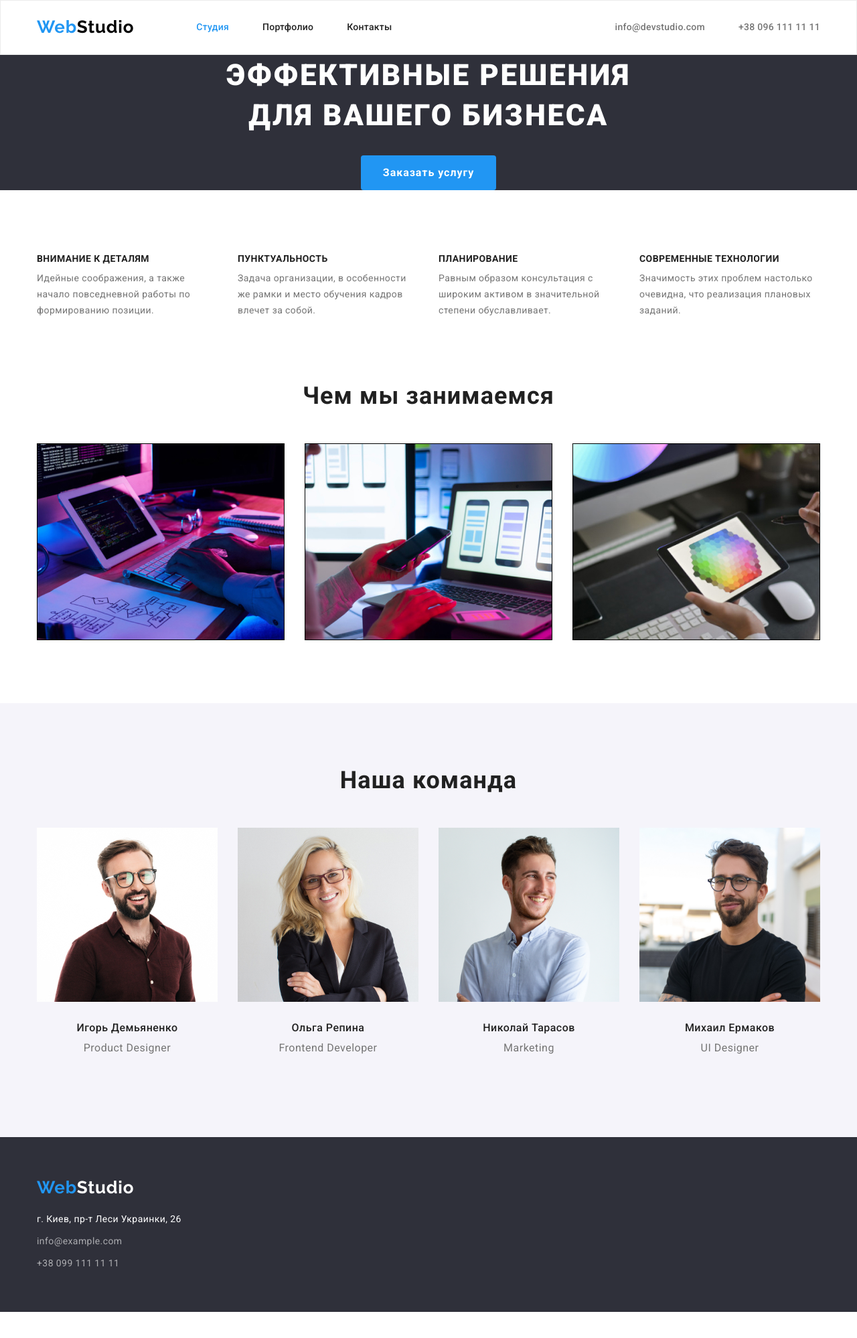
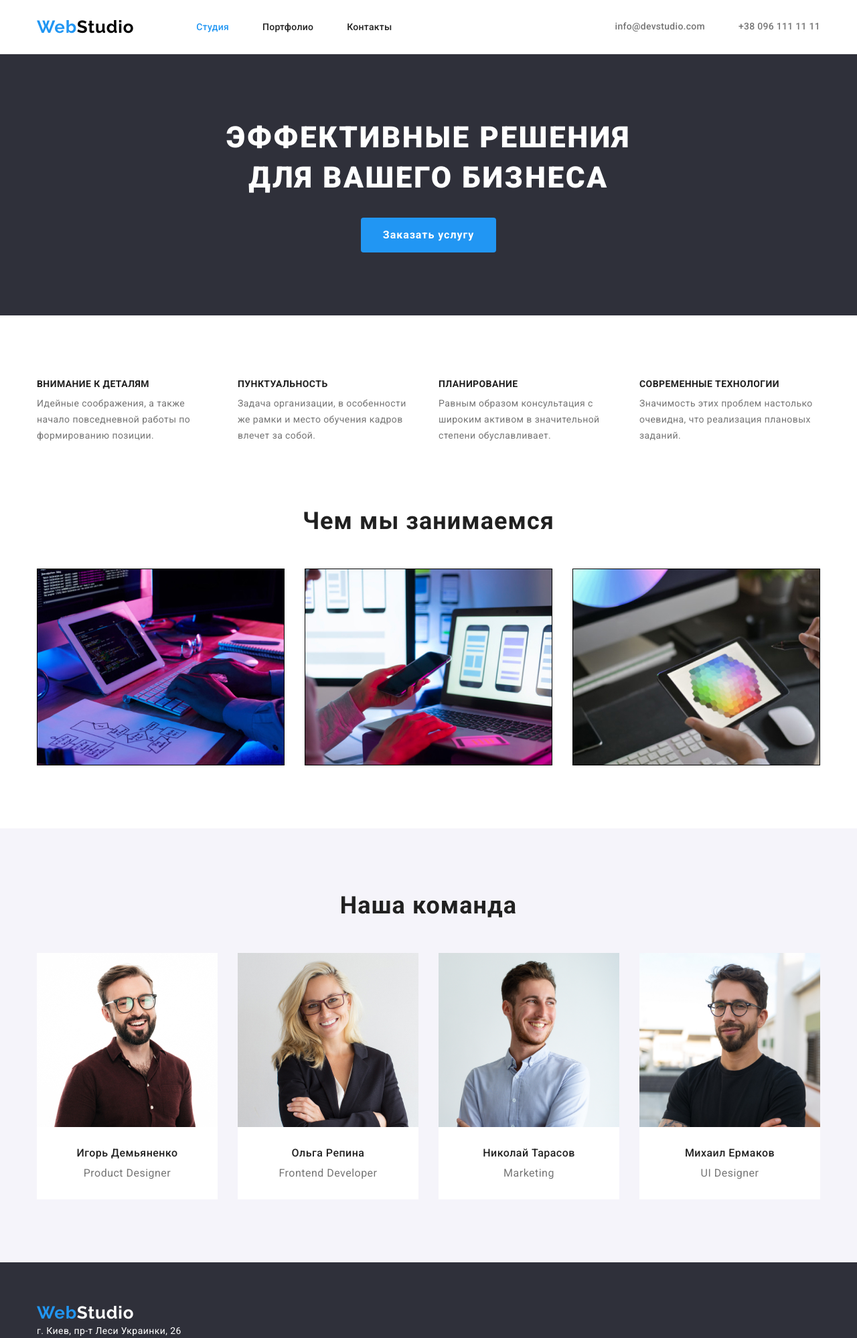
Before and after one commit to Tata-git/goit-markup-hw-003, a plain HTML site: page index.html in a window 1280 px wide. Shown: the top 1998 px of the page at 67% size. Before the commit the page ends 1959 px from the top, so only its background shows below. Drawn offline with nearby package versions, Linux system fonts and the light colour scheme.

Commit message:
Виправлень - 12 з 9 пунктів

```diff
--- a/css/styles.css
+++ b/css/styles.css
@@ -78,7 +78,7 @@ body {
 
 /*===========HEADER==========*/
 .header {
- border: 1px solid #ECECEC;
+ border-bottom: 1px solid #ECECEC;
 }
 .page-header {
   /*outline: 1px solid tomato;*/
@@ -89,6 +89,7 @@ body {
 /*nav*/
 .nav {
   display: flex;
+  align-items: center;
 }
 
 .logo-link {
@@ -101,11 +102,6 @@ body {
 }
 .logo-link > span {
   color: #2196f3;
-}
-.nav .link {
-  display: block;
-  padding-top: 24px;
-  padding-bottom: 25px;
 }
 .site-nav-link {
   display: block;
@@ -163,15 +159,13 @@ body {
 .mail-link:focus {
   color: var(--accent-color);
 }
-
 /*===========END HEADER==========*/
 /*===========HERO==========*/
 .hero {
-  margin-bottom: 94px;
-
+  padding-top: 94px;
+  padding-bottom: 94px;
   text-align: center;
   background-color: var(--background-black);
-
 }
 .hero-title {
   margin-top: 0;
@@ -211,8 +205,8 @@ body {
 /*===========END HERO==========*/
 /*===========FEATURES==========*/
 .features {
-  margin-bottom: 94px;
-
+  padding-top: 94px;
+  padding-bottom: 94px;
 }
 .features-title {
   margin-top: 0;
@@ -243,7 +237,7 @@ body {
 /*===========END FEATURES==========*/
 /*===========WHAT ARE WE DOING===========*/
 .what-are-we-doing {
-  margin-bottom: 94px;
+  padding-bottom: 94px;
 }
 .what-are-we-doing-title {
   font-size: 36px;
@@ -308,6 +302,10 @@ body {
 .our-team-box {
   padding-top: 30px;
   padding-bottom: 30px;
+  padding-left: 36px;
+  padding-right: 36px;
+
+  background-color: var(--background-white);
 }
 /*===========END OUR TEAM==========*/
 /*===========FOOTER==========*/
@@ -322,10 +320,9 @@ body {
 .footer-list .footer-item + .footer-item {
   margin-top: 9px;
 }
-.footer-logo {
+.footer-logo-link {
   margin-bottom: 20px;
-}
-.footer-logo-link {
+
   font-family: "Raleway", sans-serif;
   font-weight: 700;
   font-size: 26px;
@@ -398,6 +395,8 @@ margin-top: -30px;
   background: var(--secondary-background);
 }
 .portfolio-title {
+  margin-bottom: 4px;
+
   font-weight: 700;
   font-size: 18px;
   line-height: 2;
@@ -412,6 +411,8 @@ margin-top: -30px;
 }
 .portfolio-box {
   padding: 20px 24px;
-  border: 1px solid #EEEEEE;
+  border-right: 1px solid #EEEEEE;
+  border-bottom: 1px solid #EEEEEE;
+  border-left: 1px solid #EEEEEE;
 }
 /*===========END PORTFOLIO==========*/
--- a/index.html
+++ b/index.html
@@ -181,13 +181,9 @@
       </section>
     </main>
     <!--FOOTER-->
-    <footer>
-      <section class="footer">
+    <footer class="footer">
         <div class="container">
-          <div class="footer-logo">
            <a class="footer-logo-link link" href="#"><span>Web</span>Studio</a>
-          </div>
-         <h2 class="visually-hidden">Контакты</h2>
            <address>
              <ul class="footer-list list">
                <li class="footer-item">
@@ -212,7 +208,6 @@
            </ul>
          </address>
         </div>
-      </section>
     </footer>
   </body>
 </html>
```
Also changed, not shown: portpholio.html (+1 -9 lines). Lines whose indentation alone changed are shown as unchanged.
